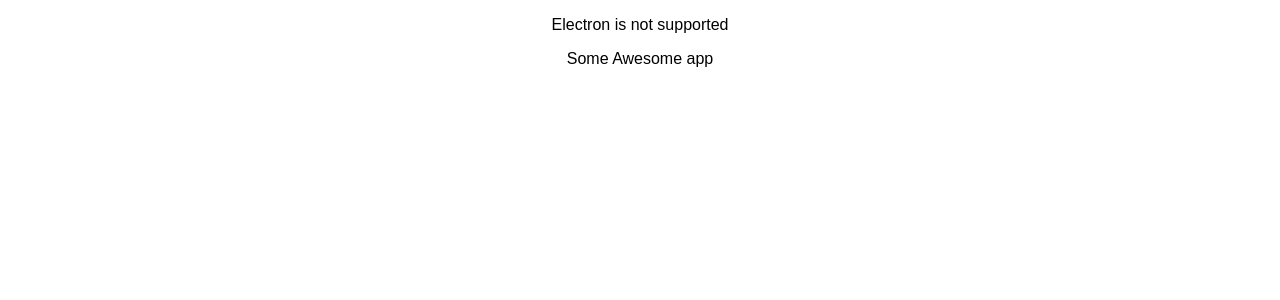
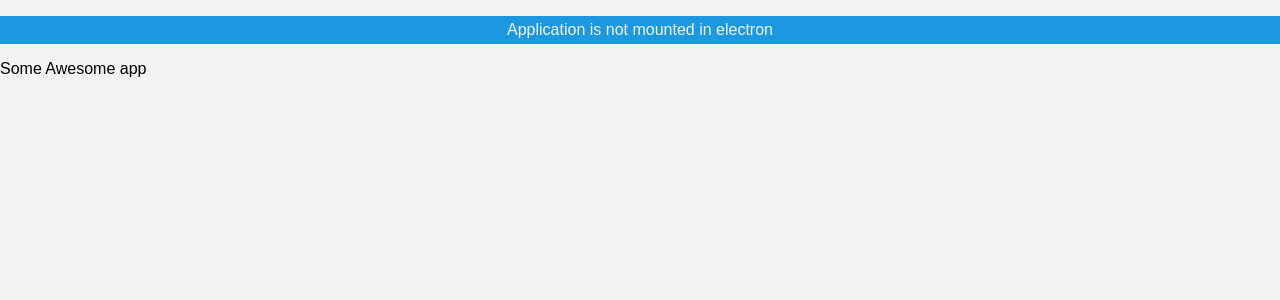
Before and after one commit to VeprUA/platapie, a React (Create React App) app: page / in a window 1280 px wide. Shown: the top 300 px of the page. Built offline with nearby package versions, Linux system fonts and the light colour scheme.

Commit message:
Starting gi work

```diff
--- a/public/index.html
+++ b/public/index.html
@@ -22,9 +22,6 @@
     <title>React App</title>
   </head>
   <body>
-    <noscript>
-      You need to enable JavaScript to run this app.
-    </noscript>
     <div id="root"></div>
     <!--
       This HTML file is a template.
@@ -36,5 +33,13 @@
       To begin the development, run `npm start` or `yarn start`.
       To create a production bundle, use `npm run build` or `yarn build`.
     -->
+    <noscript>
+        You need to enable JavaScript to run this app.
+      </noscript>
+    <script>
+      if( window.require ) {
+        window.electron = window.require('electron');
+      }
+    </script>
   </body>
 </html>
--- a/src/App.css
+++ b/src/App.css
@@ -1,28 +1 @@
-.App {
-  text-align: center;
-}
-
-.App-logo {
-  animation: App-logo-spin infinite 20s linear;
-  height: 80px;
-}
-
-.App-header {
-  background-color: #222;
-  height: 150px;
-  padding: 20px;
-  color: white;
-}
-
-.App-title {
-  font-size: 1.5em;
-}
-
-.App-intro {
-  font-size: large;
-}
-
-@keyframes App-logo-spin {
-  from { transform: rotate(0deg); }
-  to { transform: rotate(360deg); }
-}
+.App {}
--- a/src/App.js
+++ b/src/App.js
@@ -2,18 +2,17 @@ import React, { Component } from 'react';
 import './App.css';
 
 import ElectronSupportBanner from './Components/ElectronSupportBanner/ElectronSupportBanner';
-import Mail from './Components/Mail/Mail';
 
 class App extends Component {
-  componentDidMount = () => {
-  };
+  componentDidMount() {
+
+  }
 
   render() {
     return (
       <div className="App">
         <ElectronSupportBanner />
         Some Awesome app
-        <Mail />
       </div>
     );
   }
--- /dev/null
+++ b/src/Components/ElectronSupportBanner/ElectronSupportBanner.css
@@ -0,0 +1,13 @@
+.ElectronSupportBanner {
+    background-color: #1B98E0;
+    color: #F3F4F2;
+    position: relative;
+    width: 100%;
+    top: 0;
+    left: 0;
+}
+
+.ElectronSupportBanner > p {
+    padding: 5px;
+    text-align: center;
+}
--- a/src/Components/ElectronSupportBanner/ElectronSupportBanner.js
+++ b/src/Components/ElectronSupportBanner/ElectronSupportBanner.js
@@ -1,16 +1,22 @@
 import React, { Component } from 'react';
 
+import './ElectronSupportBanner.css';
+
 class ElectronSupportBanner extends Component {
+    constructor(props) {
+        super(props);
+        console.log(window);
+        this.state = {
+            isRunningOnElectron: !!window.electron
+        }
+    }
 
     render() {
-        let isRunningOnElectron = null;
-
-        if( !window.require ) {
-            isRunningOnElectron = 'Electron is not supported';
-        }
-        return (
-            <p>{isRunningOnElectron}</p>
-        )
+        return !this.state.isRunningOnElectron ? (
+            <div className="ElectronSupportBanner">
+                <p>Application is not mounted in electron</p>
+            </div>
+        ) : null;
     }
 }
 
--- a/src/Components/Mail/Mail.js
+++ /dev/null
@@ -1,31 +0,0 @@
-import React, { Component } from 'react';
-
-let ipcRenderer;
-
-class Mail extends Component{
-    state = {
-        renderMessage: ''
-    };
-
-    componentDidMount = () => {
-        if(window.require){
-            ipcRenderer = window.require('electron').ipcRenderer;
-
-            ipcRenderer.on('test-reply', (event, arg) => {
-                this.setState({renderMessage: arg});
-            });
-
-            ipcRenderer.send('test', 'hello from react');
-        }
-    }
-
-    render() {
-        return (
-            <div>
-                {this.state.renderMessage}
-            </div>
-        )
-    }
-}
-
-export default Mail;
--- a/src/index.css
+++ b/src/index.css
@@ -1,5 +1,14 @@
+/*
+  White: #F3F4F2
+  Blue: #1B98E0
+  Yellow: #FAC05E
+  Green: #59CD90
+  Red: #EE6352
+*/
+html,
 body {
   margin: 0;
   padding: 0;
   font-family: sans-serif;
+  background-color: #F3F4F2;
 }
```
Also changed, not shown: src/Components/Navigation/Navigation.js (added), 1 other file (tests, documents, lock files or other folders).
